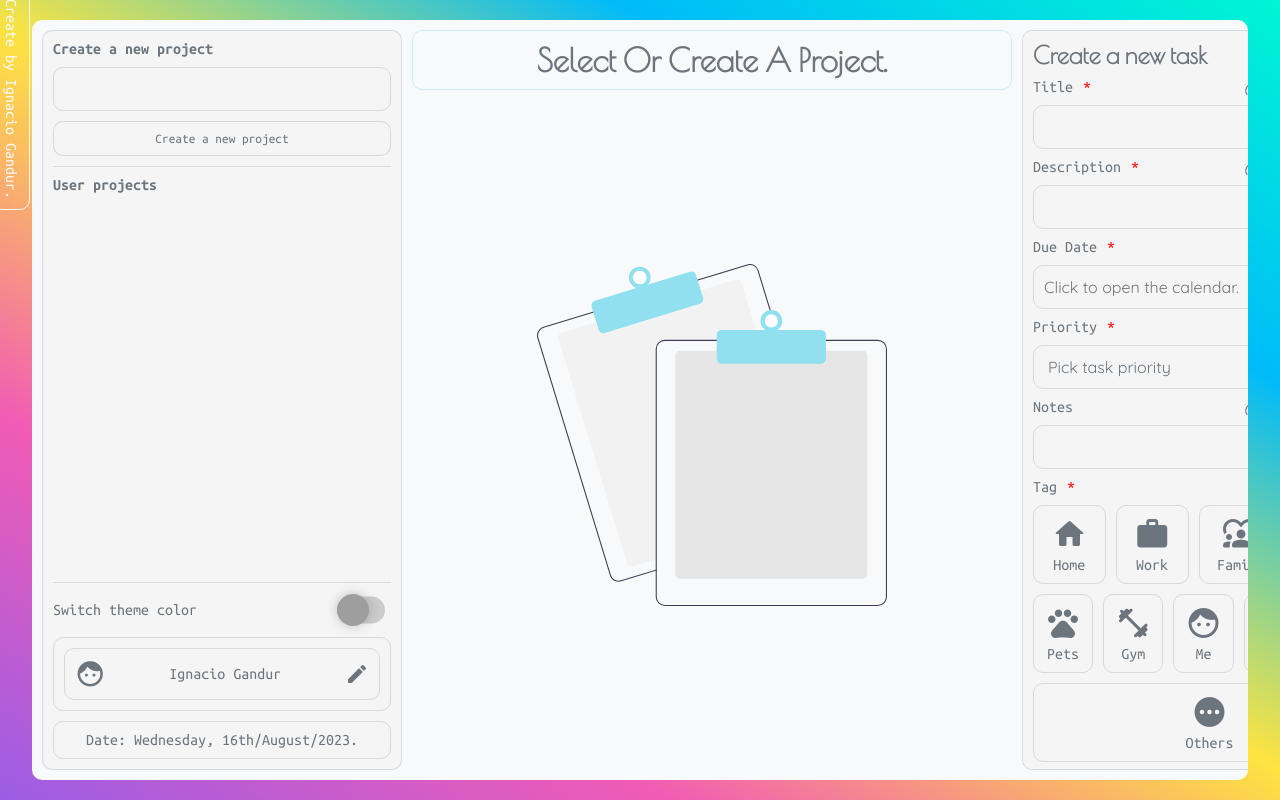
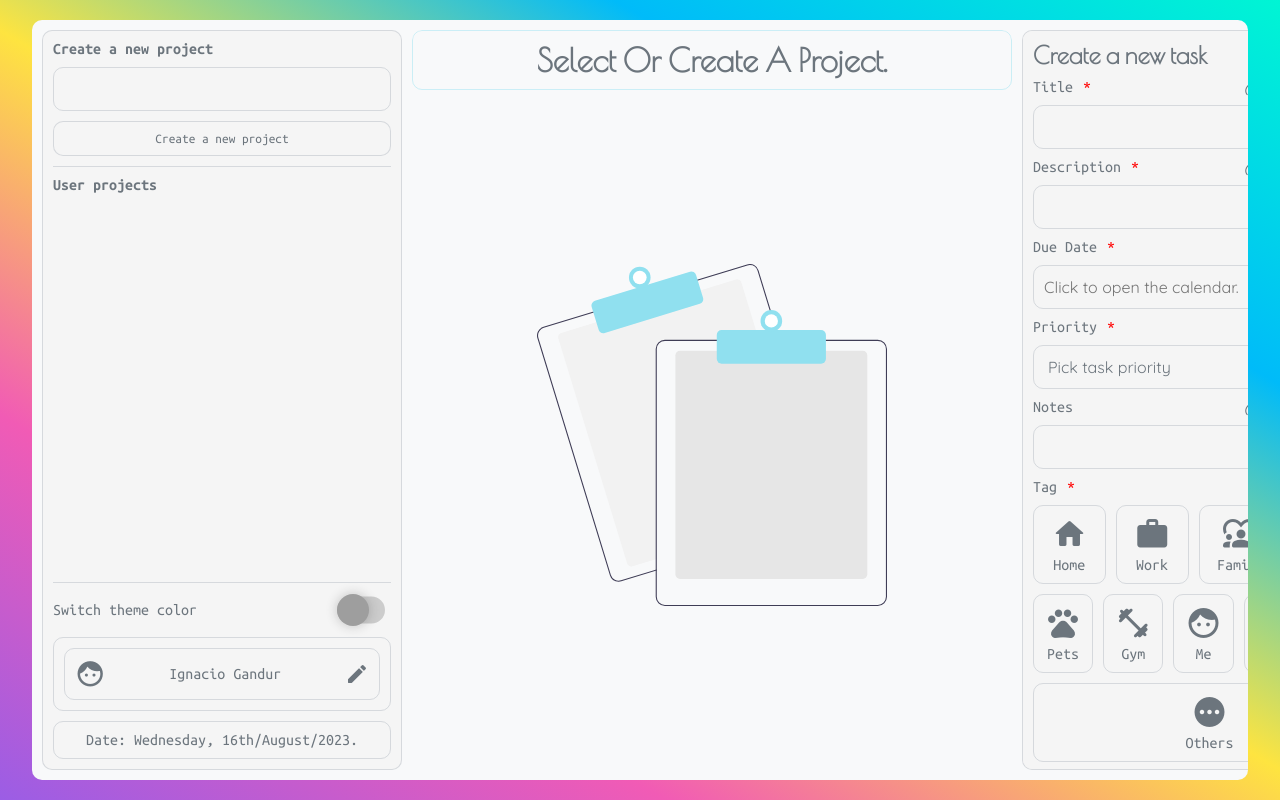
Before and after one commit to IgnacioGandur/task-tracker, a website built with webpack: page src/index.html in a window 1280 px wide. Built offline with nearby package versions, Linux system fonts and the light colour scheme; grey boxes are pictures that could not be loaded.

Commit message:
Removed author section
It was causing problems with the overall look of the page.

```diff
--- a/package.json
+++ b/package.json
@@ -23,7 +23,7 @@
   "devDependencies": {
     "css-loader": "^6.8.1",
     "favicons": "^7.1.4",
-    "favicons-webpack-plugin": "^6.0.0",
+    "favicons-webpack-plugin": "^6.0.1",
     "html-webpack-plugin": "^5.5.3",
     "style-loader": "^3.3.3",
     "webpack": "^5.88.2",
--- a/src/css/styles.css
+++ b/src/css/styles.css
@@ -865,21 +865,3 @@ div#app aside#right form div.status-container div.checkbox-wrapper-5
     line-height: 0;
 }
 /*                                      Aside right, end.                                   */
-
-div.author
-{
-    position: fixed;
-    top: 10%;
-    left: -100px;
-    rotate: 90deg;
-    backdrop-filter: blur(20px);
-    border:1px solid var(--color-secondary);
-    padding:var(--average-value);
-    border-radius:var(--average-value);
-}
-
-div.author p
-{
-    font-family:var(--secondary-font);
-    color: var(--color-secondary);
-}
--- a/src/index.html
+++ b/src/index.html
@@ -152,8 +152,5 @@
             </form>
         </aside>
     </div>
-    <div class="author">
-        <p>Create by Ignacio Gandur.</p>
-    </div>
 </body>
 </html>
```
Also changed, not shown: 1 other file.
